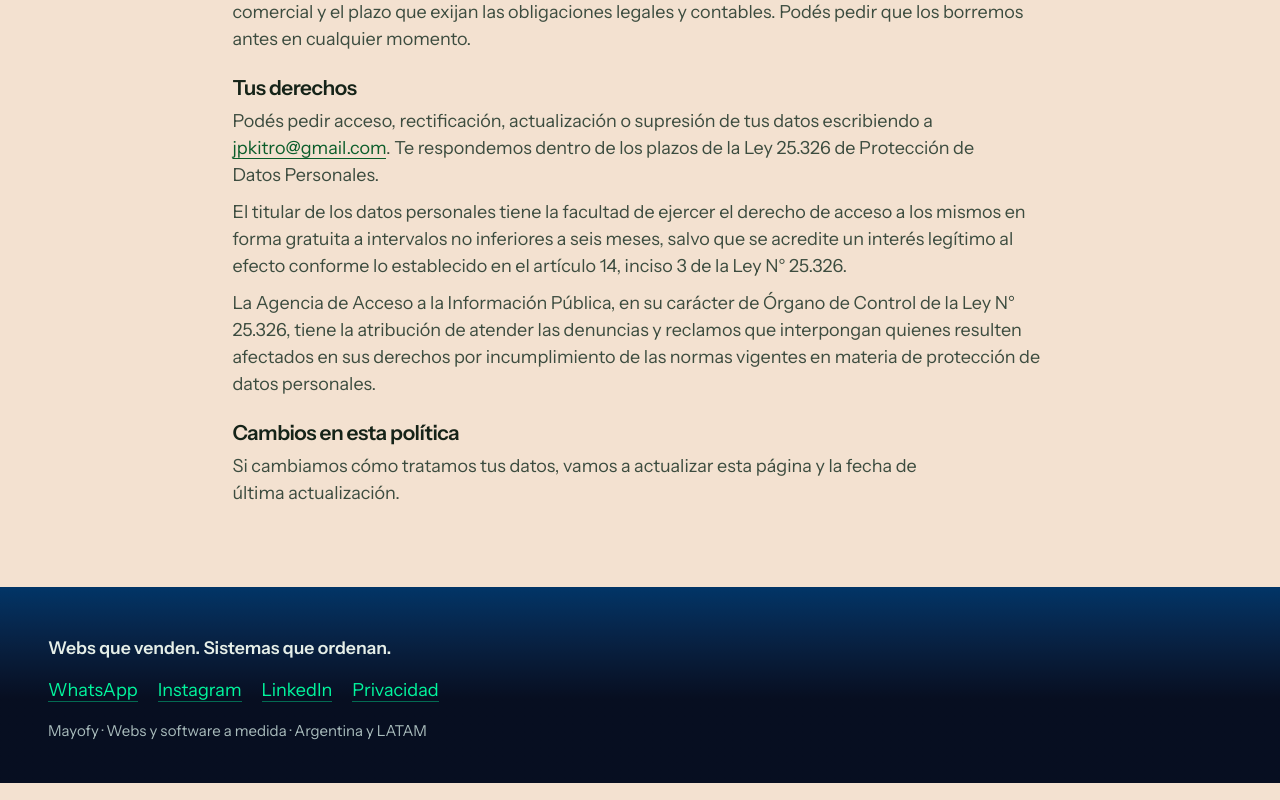
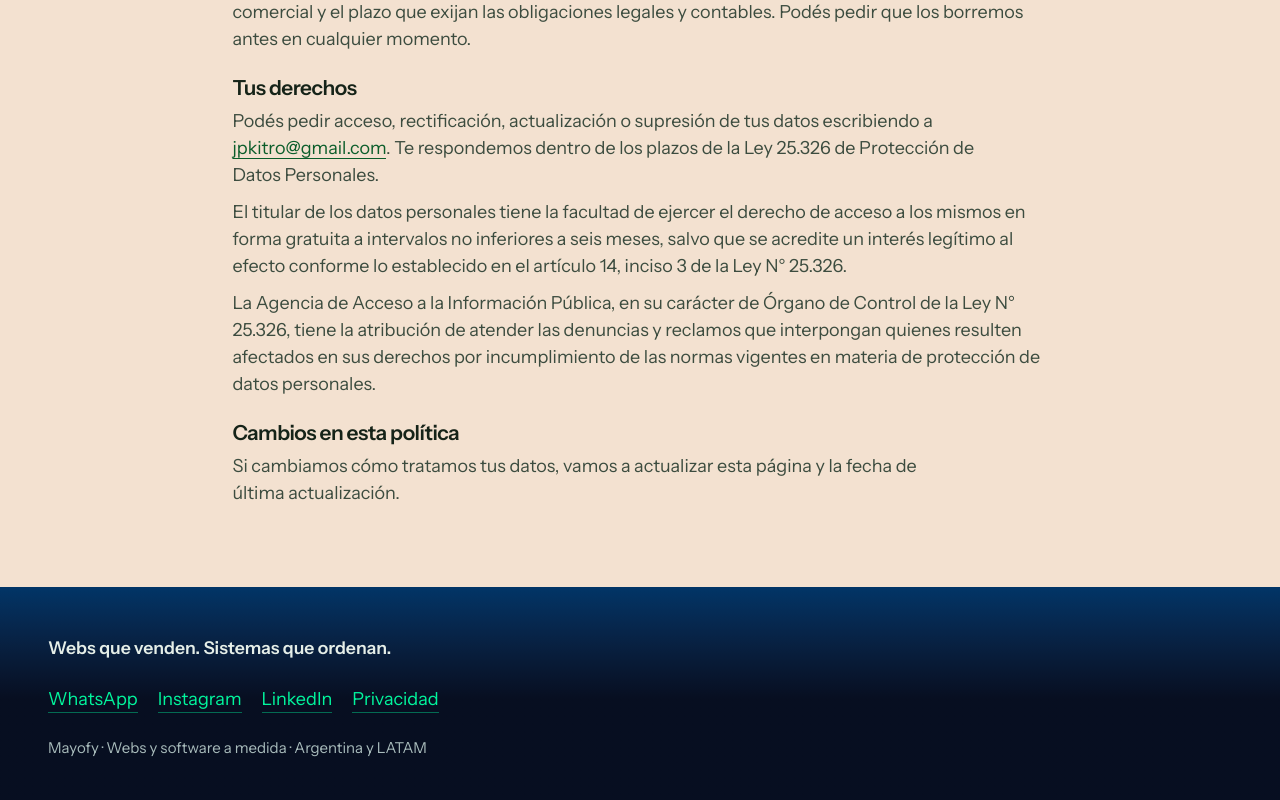
Before and after one commit to juanikitro/mayofy, a Next.js app: page /privacidad in a window 1280 px wide. Shown: the part 1017-1817 px from the top of the page. Built offline with nearby package versions, Linux system fonts and the light colour scheme; no server answers.

Commit message:
fix: give the footer links 44px tap targets

```diff
--- a/src/app/world.css
+++ b/src/app/world.css
@@ -1166,7 +1166,7 @@ html[data-motion-tier="reduced"] .scene__sky {
 .world-footer__links {
   display: flex;
   flex-wrap: wrap;
-  gap: 1.25rem;
+  gap: 0 1.25rem;
 }
 
 .world-footer__links a {
@@ -4023,8 +4023,9 @@ html[data-motion-tier="reduced"] .wa-float {
 
 /* Until Cal.com reports the calendar ready, a skeleton of the month view
  * holds the space (a slow breathing of its tiles), then fades away. */
-/* The fallback link stands alone under the calendar: a 44px tap target. */
-.booking__link {
+/* The fallback link and the footer links stand alone: 44px tap targets. */
+.booking__link,
+.world-footer__links a {
   display: inline-flex;
   align-items: center;
   min-height: 2.75rem;
```
